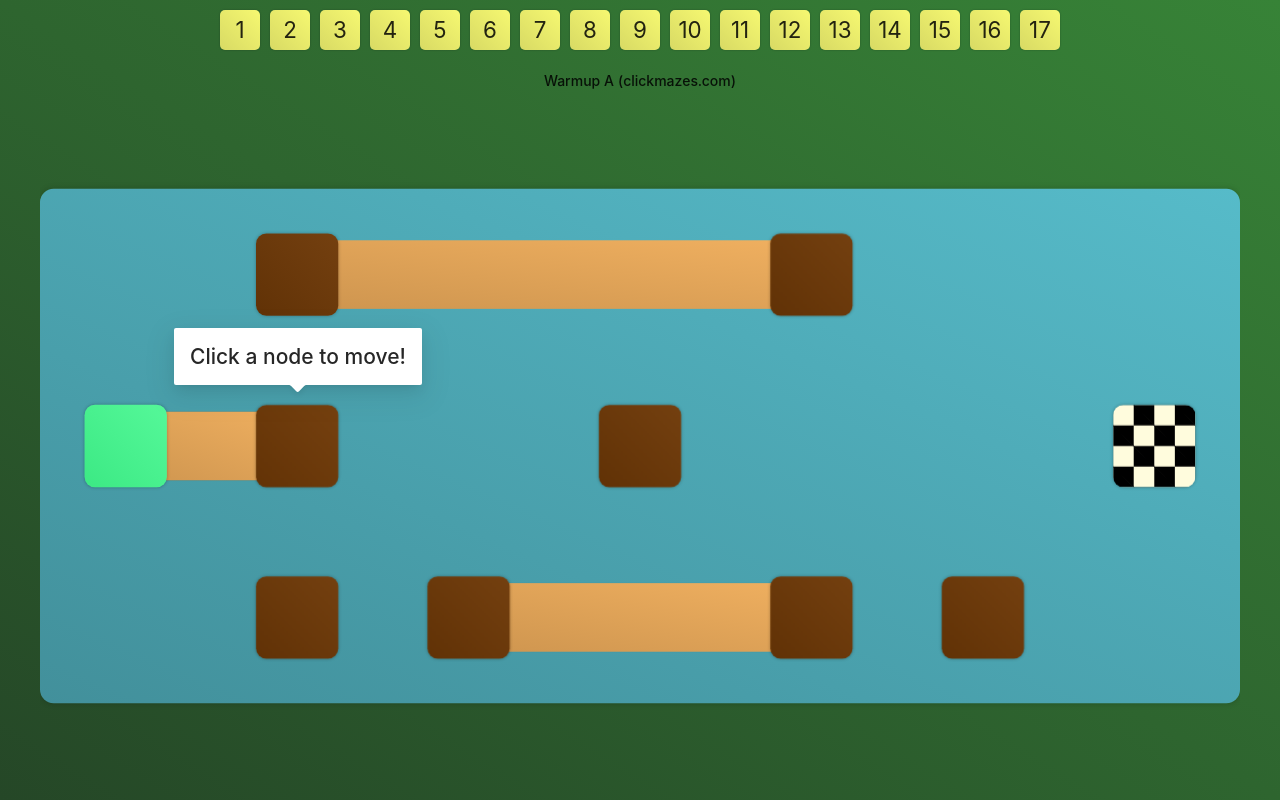
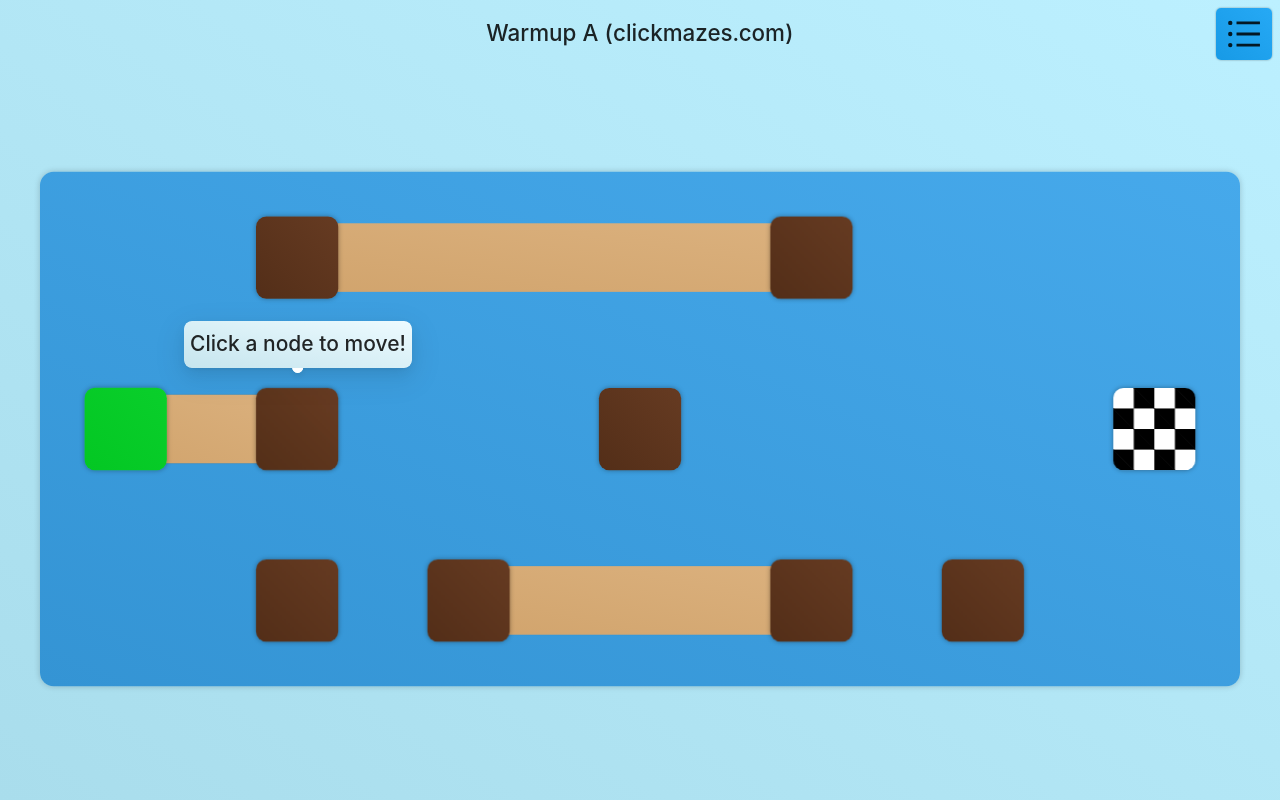
Before and after one commit to ryanodd/crossing-puzzle, a React (Create React App) app: page / in a window 1280 px wide. Built offline with nearby package versions, Linux system fonts and the light colour scheme.

Commit message:
Level Select Menu

```diff
--- a/package.json
+++ b/package.json
@@ -3,6 +3,7 @@
   "version": "0.1.0",
   "private": true,
   "dependencies": {
+    "@ant-design/icons": "^4.6.3",
     "@testing-library/jest-dom": "^5.11.4",
     "@testing-library/react": "^11.1.0",
     "@testing-library/user-event": "^12.1.10",
--- /dev/null
+++ b/src/Button.tsx
@@ -0,0 +1,23 @@
+import styled from "styled-components";
+
+
+export const Button = styled.button`
+  display: flex;
+  align-items: center;
+  justify-content: center;
+
+  border: none;
+  cursor: pointer;
+
+  flex-shrink: 0;
+
+  background: linear-gradient(to top right, #179ae6, #26a9f5);
+  box-shadow: 0px 0px 2px 0px rgba(0,0,0,0.4);
+  border-radius: 5px;
+
+  font-size: 1.2rem;
+
+  :hover {
+    filter: brightness(1.1);
+  }
+`
--- a/src/GameView.tsx
+++ b/src/GameView.tsx
@@ -1,6 +1,7 @@
 import { useEffect } from "react";
 import styled from "styled-components";
 import Grid from "./Grid";
+import HeaderBar from "./HeaderBar";
 import { useForceUpdate } from "./hooks/useForceUpdate";
 import LetterboxFitContainer from "./LetterboxFitContainer";
 import { useTypedDispatch, useTypedSelector } from "./types";
@@ -11,15 +12,7 @@ const GameViewContainer = styled.div`
   align-items: center;
   width: 100%;
   flex-grow: 1;
-  overflow: hidden;
-  padding: 10px 40px;
   box-sizing: border-box;
-`
-
-const PuzzleTitle = styled.h3`
-  margin: 0 0 10px 0;
-  font-size: 14px;
-  font-weight: 500;
 `
 
 const GameGridWrapper = styled.div`
@@ -27,6 +20,8 @@ const GameGridWrapper = styled.div`
   flex-basis: 0;
   flex-grow: 1;
   max-height: 100%;
+  overflow: hidden;
+  padding: 0 40px 10px;
   overflow: hidden;
 `
 
@@ -41,7 +36,7 @@ const GameView = () => {
   }, [dispatch, forceUpdate, game])
   return (
     <GameViewContainer>
-      <PuzzleTitle>{game.puzzle.title}</PuzzleTitle>
+      <HeaderBar />
       <GameGridWrapper>
         <LetterboxFitContainer>
           <Grid />
--- a/src/Grid.tsx
+++ b/src/Grid.tsx
@@ -6,7 +6,7 @@ import { useTypedSelector } from './types'
 const GridComponent = styled.div<{sizeX?: number, sizeY?: number}>`
   width: min-content;
   display: grid;
-  background: linear-gradient(to top right, #42909b, #56bbc9);
+  background: linear-gradient(to top right, #3494d4, #46a9eb);
   border-radius: 40px;
   overflow: hidden;
   box-shadow: 0px 0px 20px 0px rgba(0,0,0,0.2);
--- /dev/null
+++ b/src/HeaderBar.tsx
@@ -0,0 +1,82 @@
+import { Popover } from "antd";
+import { useEffect } from "react";
+import styled from "styled-components";
+import { BarsOutlined } from "@ant-design/icons"
+import { useForceUpdate } from "./hooks/useForceUpdate";
+import LevelSelect from "./LevelSelect";
+import { useTypedDispatch, useTypedSelector } from "./types";
+import { Button } from "./Button";
+
+const Wrapper = styled.div`
+  width: 100%;
+  position: relative;
+  display: grid;
+  grid-template-columns: 1fr auto 1fr;
+  padding: 8px;
+`
+
+const LeftSection = styled.div`
+  flex-grow: 1;
+
+  position: relative;
+  left: 0;
+
+  display: flex;
+  align-items: center;
+`
+
+const MiddleSection = styled.div`
+  display: flex;
+  align-items: center;
+`
+
+const RightSection = styled.div`
+
+  display: flex;
+  justify-content: flex-end;
+  align-items: center;
+`
+
+const PuzzleTitle = styled.h3`
+  font-size: 1.4rem;
+  font-weight: 500;
+`
+
+const LevelSelectButton = styled(Button)`
+  padding: 6px 8px;
+`
+
+const HeaderBar = () => {
+  const forceUpdate = useForceUpdate()
+  const dispatch = useTypedDispatch()
+  const { game } = useTypedSelector(state => state)
+
+  // init behaviour
+  useEffect(() => {
+    game.setCallback(forceUpdate)
+  }, [dispatch, forceUpdate, game])
+  return (
+    <Wrapper>
+      <LeftSection>
+      </LeftSection>
+      <MiddleSection>
+        <PuzzleTitle>{game.puzzle.title}</PuzzleTitle>
+      </MiddleSection>
+      <RightSection>
+        <Popover
+          trigger={'click'}
+          placement={'bottomRight'}
+          content={
+            <LevelSelect />
+          }
+        >
+          <LevelSelectButton>
+            <BarsOutlined style={{ fontSize: '2.5rem' }} />
+          </LevelSelectButton>
+        </Popover>
+      </RightSection>
+    </Wrapper>
+  );
+}
+
+export default HeaderBar;
--- a/src/LevelSelect.tsx
+++ b/src/LevelSelect.tsx
@@ -1,39 +1,24 @@
 import styled from 'styled-components'
+import { Button } from './Button'
 import { puzzleList } from './Game/puzzleList'
 import { useTypedSelector } from './types'
 
 const LevelSelect = styled.div`
-  display: flex;
   width: 100%;
-  padding: 10px;
+  padding: 8px;
   box-sizing: border-box;
-  justify-content: center;
-  overflow-x: auto;
-  > :not(:last-child) {
-    margin-right: 10px;
-  }
-  flex-shrink: 0;
+
+  display: grid;
+  grid-template-columns: 1fr 1fr 1fr 1fr 1fr;
+  grid-gap: 12px;
 `
 
-const LevelButton = styled.button`
+const LevelButton = styled(Button)`
   width: 40px;
   height: 40px;
-  background: transparent;
-
-  border: none;
-  cursor: pointer;
-
-  flex-shrink: 0;
-
-  background: linear-gradient(to top right, #d8da64, #f6f871);
-  box-shadow: 0px 0px 2px 0px rgba(0,0,0,0.3);
-  border-radius: 5px;
 
   font-size: 1.4rem;
-
-  :hover {
-    filter: brightness(1.05);
-  }
+  //background: linear-gradient(to top right, #41b1d3, #50c6eb);
 `
 
 const PlankPlacementSpot = () => {
--- a/src/Page.tsx
+++ b/src/Page.tsx
@@ -4,7 +4,7 @@ import LevelSelect from "./LevelSelect";
 
 const PageElement = styled.div`
   height: 100vh;
-  background: linear-gradient(to top right, #254727, #378337);
+  background: linear-gradient(to top right, #a9ddec, #bcf0ff);
   overflow-y: auto;
 
   display: flex;
@@ -16,7 +16,6 @@ const Page = () => {
 
   return (
     <PageElement>
-      <LevelSelect />
       <GameView />
     </PageElement>
   );
--- a/src/Plank.tsx
+++ b/src/Plank.tsx
@@ -12,7 +12,7 @@ const PlankElement = styled.button<{
 }>`
   width: calc(${props => props.length} * 500px);
   height: 200px;
-  background: linear-gradient(to top right, #ce954f, #F0B060);
+  background: linear-gradient(to top right, #d1a46d, #dbb17e);
   box-shadow: 0px 0px 2px 0px rgba(0,0,0,0.3);
   left: 50%;
   transform: rotate(${props => props.rotation}deg);
--- a/src/PlankPlacementSpot.tsx
+++ b/src/PlankPlacementSpot.tsx
@@ -3,7 +3,8 @@ import { Coordinate } from './Game/types'
 import { linearDistance } from './Game/utils'
 import { useTypedSelector } from './types'
 
-const PlankPlacementSlotElement = styled.button<{rotation: number, length: number}>`
+const HitboxIncreaser = styled.button<{rotation: number, length: number}>`
+  // TODO decrease width so we aren't coming from the center of a stump
   width: calc(${props => props.length} * 500px);
   height: 200px;
   background: transparent;
@@ -11,17 +12,28 @@ const PlankPlacementSlotElement = styled.button<{rotation: number, length: numbe
   left: 50%;
   transform: rotate(${props => props.rotation}deg);
   transform-origin: center left;
+
   position: absolute;
   z-index: 2;
+
+  box-sizing: content-box;
+  padding: 24px 0; //hitbox increase
 
   border: none;
   cursor: pointer;
 
   :hover {
-    opacity: 0.4;
-    box-shadow: 0px 0px 20px 0px rgba(0,0,0,0.3);
-    background: linear-gradient(to top right, #ce954f, #F0B060);
+    > div {
+      opacity: 0.4;
+      box-shadow: 0px 0px 20px 0px rgba(0,0,0,0.3);
+      background: linear-gradient(to top right, #ce954f, #F0B060);
+    }
   }
+`
+
+const PlankPlacementSlotElement = styled.div`
+  width: 100%;
+  height: 100%;
 `
 
 interface PlankProps {
@@ -41,11 +53,13 @@ const PlankPlacementSpot = ({start, end}: PlankProps) => {
   }
 
   return(
-    <PlankPlacementSlotElement
+    <HitboxIncreaser
       onClick={handleClick}
       rotation={rotation}
       length={length}
-    />
+    >
+      <PlankPlacementSlotElement/>
+    </HitboxIncreaser>
   )
 }
 
--- a/src/Popover.tsx
+++ b/src/Popover.tsx
@@ -1,18 +1,15 @@
 import { Popover as AntdPopover } from 'antd'
-import { RenderFunction } from 'antd/lib/tooltip'
+import { PopoverProps as AntdPopoverProps } from 'antd'
 import { FC } from 'react'
 
 interface PopoverProps {
   enabled?: boolean
-  content: React.ReactNode | RenderFunction;
-  visible?: boolean
 }
 
-const Popover: FC<PopoverProps> = ({enabled = true, content, visible, children}) => {
-  const conditionalPropsToPass = visible === undefined ? {} : {visible}
+const Popover: FC<PopoverProps&AntdPopoverProps> = ({enabled = true, children, ...attrs}) => {
   return(
     enabled ? (
-      <AntdPopover content={content} {...conditionalPropsToPass}>
+      <AntdPopover {...attrs} arrowPointAtCenter>
         {children}
       </AntdPopover>
     ) : (
--- a/src/Stump.tsx
+++ b/src/Stump.tsx
@@ -13,13 +13,13 @@ const StumpElement = styled.button<{
   width: 240px;
   height: 240px;
   background: ${props => (props.isPlayerPosition ?
-    'linear-gradient(to top right, #3ce984, #55f899)' :
-    'linear-gradient(to top right, #613206, #744010)'
+    'linear-gradient(to top right, #03c723, #0acf2b)' :
+    'linear-gradient(to top right, #532e18, #663b22)'
   )};
 
   // Checkered flag effect
   ${props => props.isDestination && css`
-    background-color: #fffcdd;
+    background-color: #ffffff;
     background-image:
     linear-gradient(45deg, #000000 25%, transparent 25%, transparent 75%, #000000 75%, #000000),
     linear-gradient(45deg, #000000 25%, transparent 25%, transparent 75%, #000000 75%, #000000);
@@ -28,7 +28,7 @@ const StumpElement = styled.button<{
   `}
 
   border-radius: 30px;
-  box-shadow: 0px 0px 10px 0px rgba(0,0,0,0.3);
+  box-shadow: 0px 0px 15px 0px rgba(0,0,0,0.35);
   position: absolute;
   z-index: 3;
 
--- a/src/index.css
+++ b/src/index.css
@@ -11,3 +11,20 @@ code {
   font-family: source-code-pro, Menlo, Monaco, Consolas, 'Courier New',
     monospace;
 }
+
+.ant-popover-content {
+}
+
+.ant-popover-inner, .ant-popover-arrow-content {
+  border-radius: 8px !important;
+  overflow: hidden !important;
+  background: linear-gradient(to top right, #c6e5ee, #edfbff);
+}
+
+.ant-popover-inner-content {
+  padding: 6px !important;
+}
+
+h1, h2, h3, h4, h5, h6, p {
+  margin: 0 0 2px 0 !important;
+}
```
Also changed, not shown: 1 other file (tests, documents, lock files or other folders).
